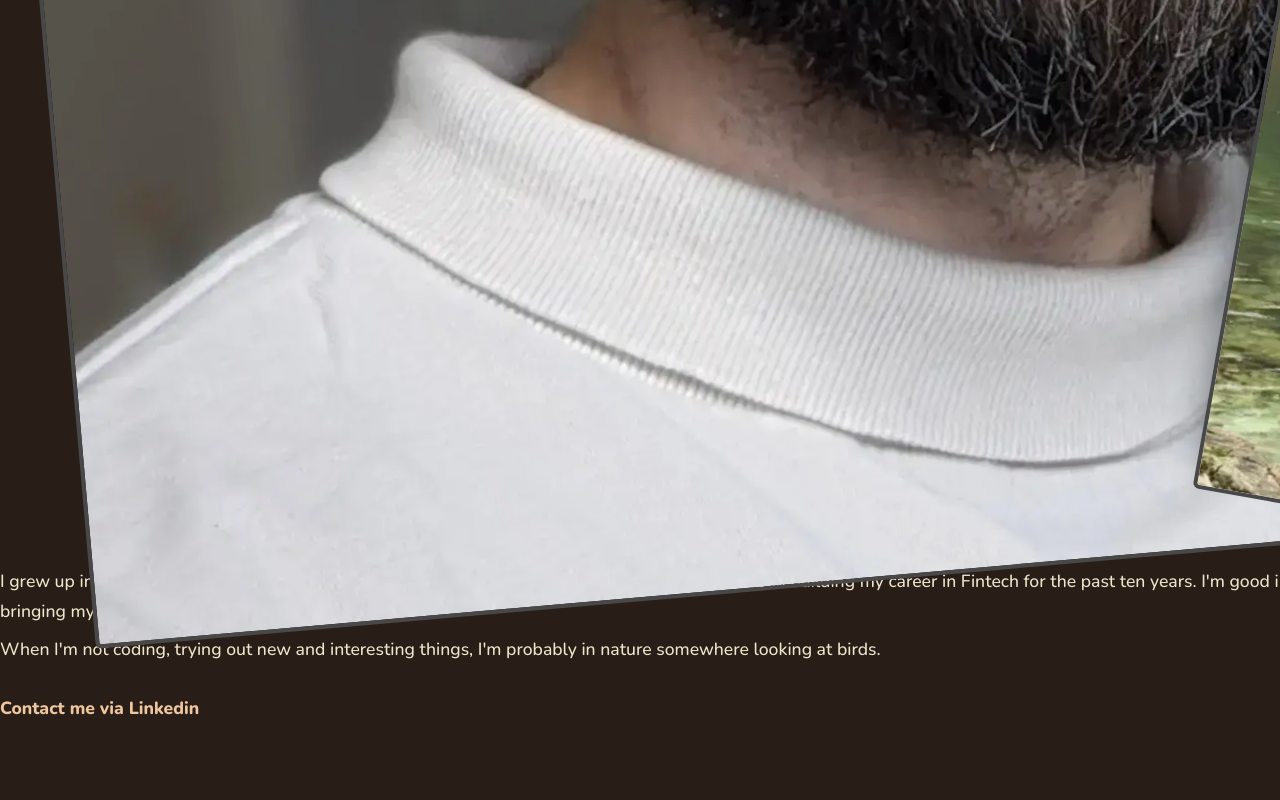
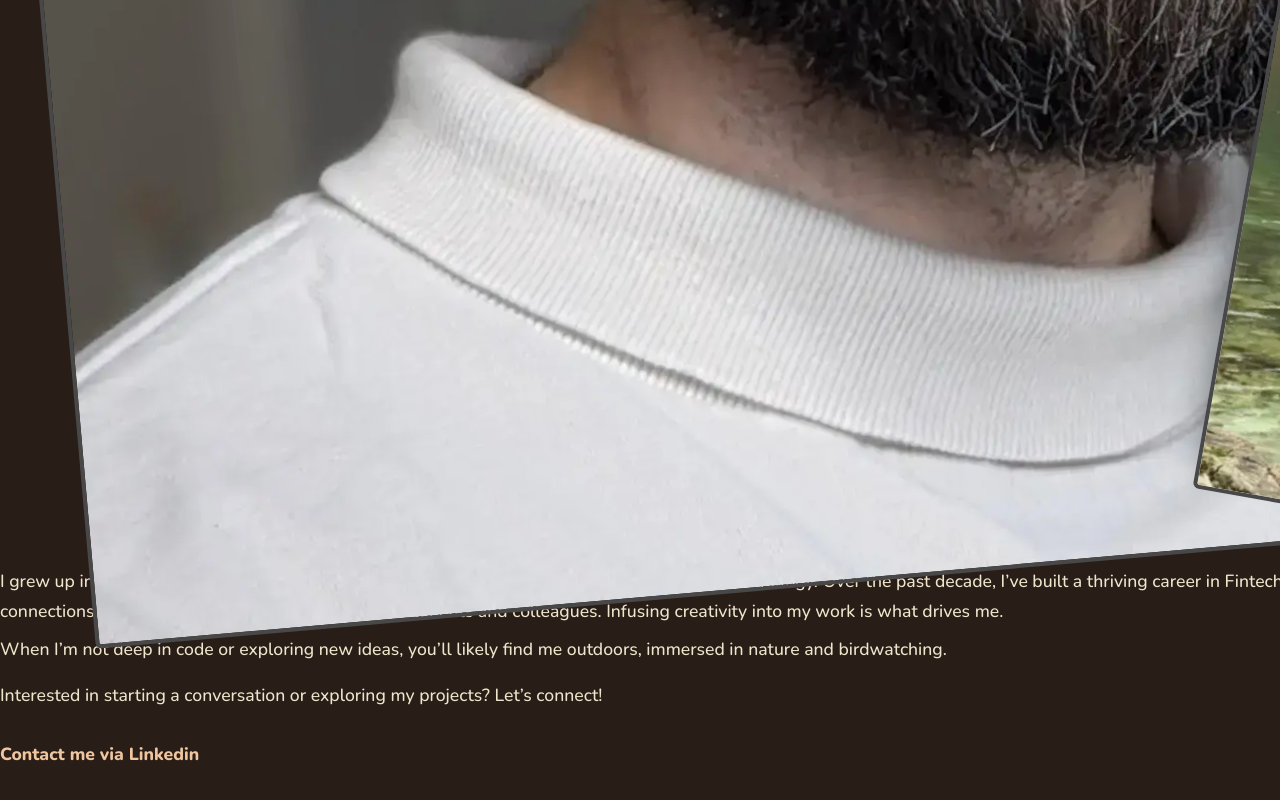
Before and after one commit to moritzhipper/moritzhipper.github.io, a React (Vite) app: page /interests in a window 1280 px wide. Shown: the part 1660-2460 px from the top of the page. Before the commit the page ends 2436 px from the top, so only its background shows below. Built offline with nearby package versions, Linux system fonts and the light colour scheme.

Commit message:
fexied layout and improved about me text

```diff
--- a/src/components/pages/AboutMePage.tsx
+++ b/src/components/pages/AboutMePage.tsx
@@ -21,16 +21,22 @@ export const AboutMePage = () => {
         </div>
         <div className="text">
           <p>
-            I grew up in Frankfurt am Main, moved to Stuttgart to study
-            Information Technology and have been building my career in Fintech
-            for the past ten years. I'm good in coding, connecting with others
-            and sharing my knowledge with students and colleagues. I really
-            enjoy bringing my creativity into my work.
+            I grew up in Frankfurt am Main, later moving to Stuttgart to pursue
+            a degree in Information Technology. Over the past decade, I’ve built
+            a thriving career in Fintech, blending technical expertise with a
+            passion for innovation. I excel at coding, fostering meaningful
+            connections, and sharing my knowledge with both students and
+            colleagues. Infusing creativity into my work is what drives me.
           </p>
           <p className="mt-s">
-            When I'm not coding, trying out new and interesting things, I'm
-            probably in nature somewhere looking at birds.
+            When I’m not deep in code or exploring new ideas, you’ll likely find
+            me outdoors, immersed in nature and birdwatching.
           </p>
+          <p className="mt-m">
+            Interested in starting a conversation or exploring my projects?
+            Let’s connect!
+          </p>
+
           <a
             className="big mt-l"
             href="https://www.linkedin.com/in/moritz-hipper-226226323/"
--- a/src/components/pages/WelcomePage.tsx
+++ b/src/components/pages/WelcomePage.tsx
@@ -7,8 +7,8 @@ const pageTextContent: string[] = [
   "Hello there!",
   "My name is Moritz and I love to code.",
   "I know about Angular, React, Express.js, Spring, PostgreSQL, modern AI APIs and the surrounding technologies. I’ve also got solid experience with Docker, Kubernetes and software architecture, making sure projects are built on a strong and scalable foundation.",
-  "Check out some of my code",
   "Read more about me",
+  "Check out some my projects",
 ]
 
 export const Welcome = () => {
@@ -60,11 +60,11 @@ export const Welcome = () => {
       {writtenText[2] && <p className="big mt-m">{writtenText[2]}</p>}
       {writtenText[3] && (
         <div className="flex-row mt-l">
-          <Link className="big" to="/projects">
+          <Link className="big" to="/interests">
             {writtenText[3]}
           </Link>
           {writtenText[4] && (
-            <Link className="big" to="/interests">
+            <Link className="big" to="/projects">
               {writtenText[4]}
             </Link>
           )}
```
